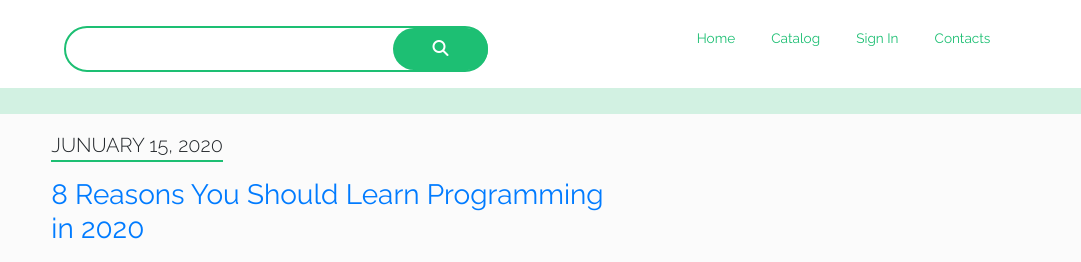
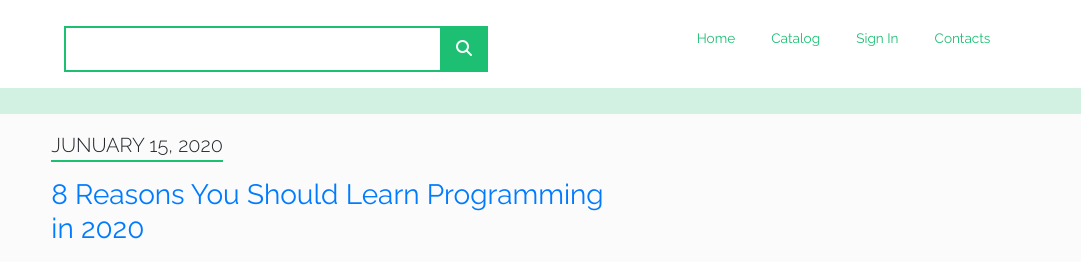
Before and after one commit to Omoalfa/ustacky-blog, a plain HTML site: page reasons-you-should-learn.html in a window 1280 px wide. Shown: the top 262 px of the page, 199-1280 px from the left. Drawn offline with Linux system fonts and the light colour scheme.

Commit message:
Add files via upload

```diff
--- a/css/responsive.css
+++ b/css/responsive.css
@@ -38,3 +38,14 @@
 		padding: 0;
 	}
 }
+@media screen and (min-width: 986px) {
+	.searchbutton {
+	    margin-left: -11%;
+	    width: 10%;
+	    border: none;
+	    background: #1DBF73;
+	    padding: 2%;
+	    color: white;
+	    transition: all .3s ease-in-out;
+	}
+}
--- a/css/style.css
+++ b/css/style.css
@@ -46,16 +46,15 @@ img {
     padding: 0 !important;
 }
 .searchbutton {
-    margin-left: -21%;
-    width: 20%;
+    margin-left: -18%;
+    width: 15%;
     border: none;
     background: #1DBF73;
-    border-radius: 50px;
     padding: 2%;
     color: white;
     transition: all .3s ease-in-out;
 }
-.searchbutton:hover {
+/*.searchbutton:hover {
     margin-left: -41%;
     width: 40%;
     border: none;
@@ -64,15 +63,17 @@ img {
     padding: 2%;
     text-align: center;
     color: white;
-}
+}*/
 .inputsearch {
     width: 90%;
     padding: 2%;
-    border-radius: 50px;
     border: 2px #1DBF73 solid;
 }
 ul {
     list-style: none;
+}
+.numbering {
+    font-size: 1.25em;
 }
 .quote {
     color: #1DBF73 !important;
```
